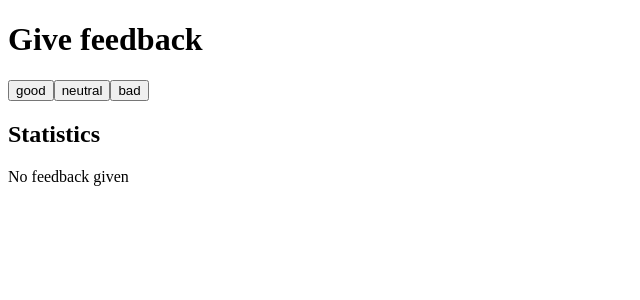
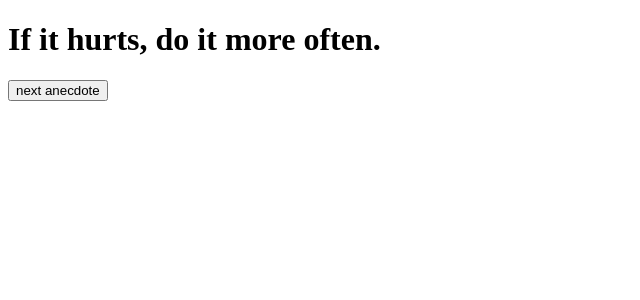
Before and after one commit to Juzoth/Test_Kurs, a React (Vite) app in the folder PART_1/part1/: page / in a window 1280 px wide. Shown: the top 300 px of the page, without its empty margins (0-640 px from the left). Built offline with nearby package versions, Linux system fonts and the light colour scheme.

Commit message:
Rozpoczeto zadania 1.12 - 1.14 part 1

```diff
--- a/PART_1/part1/src/App.jsx
+++ b/PART_1/part1/src/App.jsx
@@ -53,20 +53,28 @@
   Komenda1();
   Komenda2();
 
+  const anecdotes = [
+    'If it hurts, do it more often.',
+    'Adding manpower to a late software project makes it later!',
+    'The first 90 percent of the code accounts for the first 90 percent of the development time...The remaining 10 percent of the code accounts for the other 90 percent of the development time.',
+    'Any fool can write code that a computer can understand. Good programmers write code that humans can understand.',
+    'Premature optimization is the root of all evil.',
+    'Debugging is twice as hard as writing the code in the first place. Therefore, if you write the code as cleverly as possible, you are, by definition, not smart enough to debug it.',
+    'Programming without an extremely heavy use of console.log is same as if a doctor would refuse to use x-rays or blood tests when diagnosing patients.',
+    'The only way to go fast, is to go well.'
+  ]
+  const [selected, setSelected] = useState(0);
+
   const [good, setGood] = useState(0);
   const [neutral, setNeutral] = useState(0);
   const [bad, setBad] = useState(0);
 
-  return (
+    return (
     <div>
-      <h1>Give feedback</h1>
-      <Button onClick={() => setGood(good + 1)} text="good" />
-      <Button onClick={() => setNeutral(neutral + 1)} text="neutral" />
-      <Button onClick={() => setBad(bad + 1)} text="bad" />
-      <h2>Statistics</h2>
-      <Statistics good={good} neutral={neutral} bad={bad} />
+      <h1>{anecdotes[selected]}</h1>
+      <Button onClick={() => setSelected(Math.floor(Math.random() * anecdotes.length))} text="next anecdote" />
     </div>
-  );
+  )
 };
 
 export default App;
```
